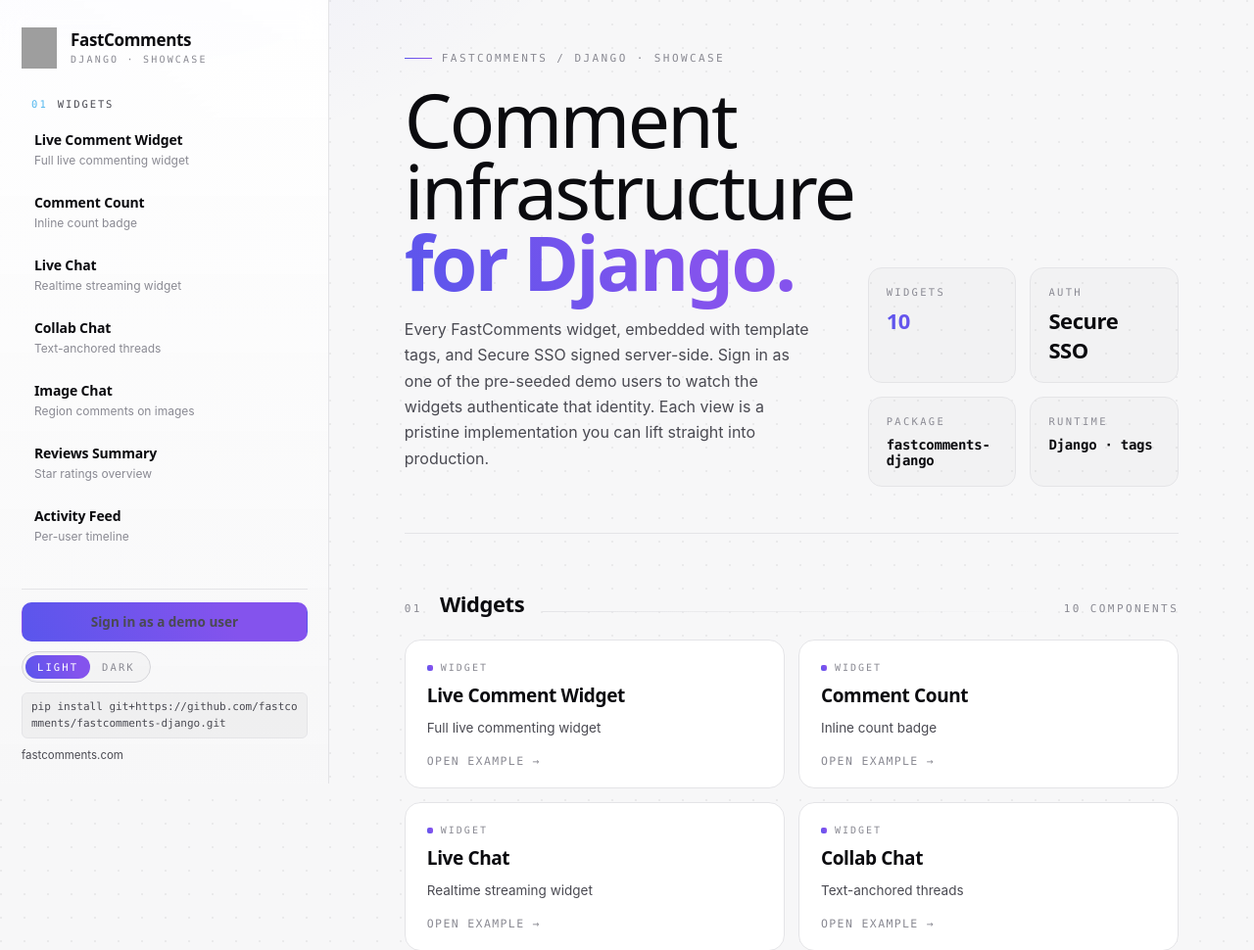
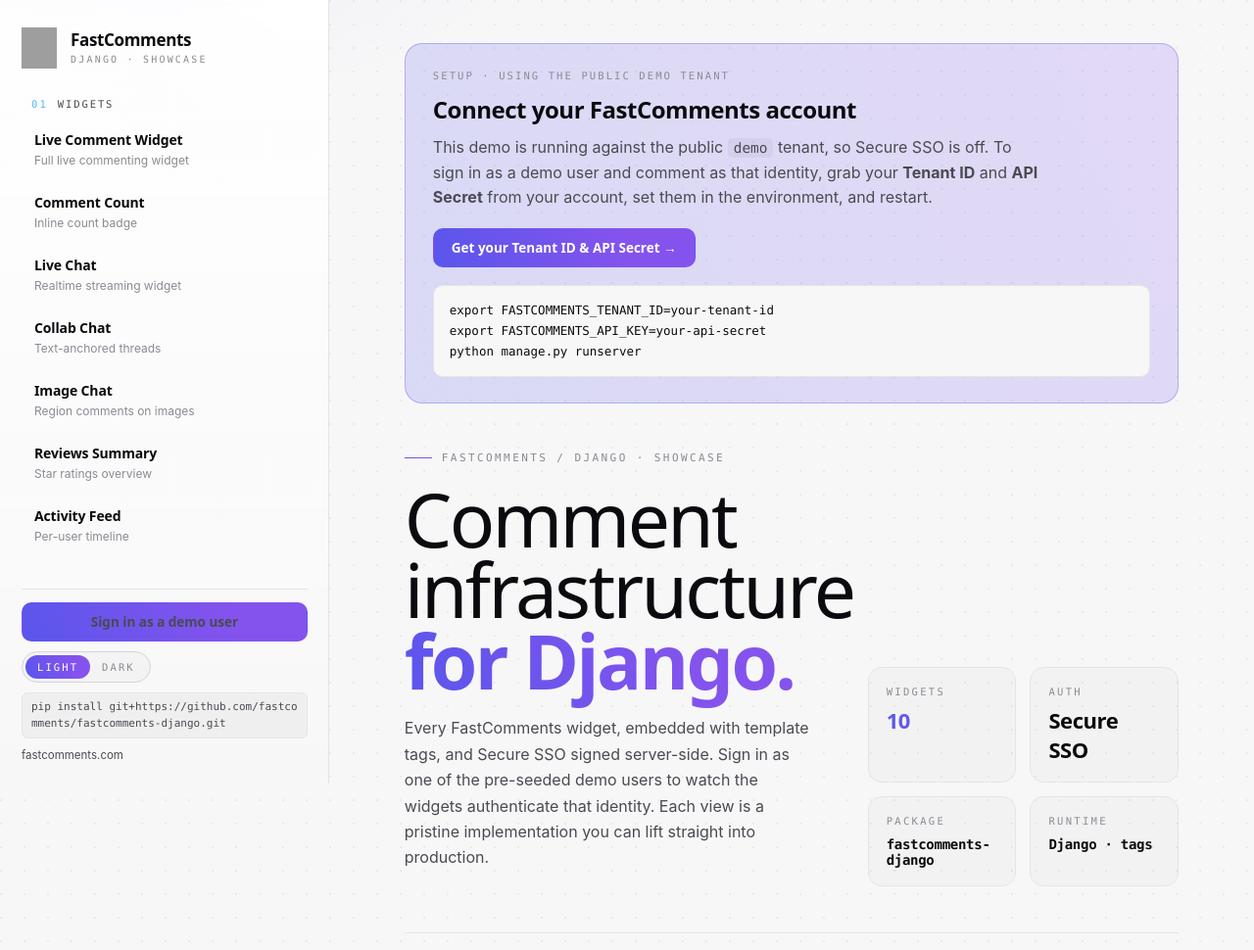
Before and after one commit to FastComments/fastcomments-django, a Django app: page / in a window 1280 px wide. Shown: the top 970 px of the page at 98% size. Run offline with Django 4.2, Linux system fonts and the light colour scheme; parts of the project's set-up code (start-up, migrations or seed data) failed here and were passed over; some web fonts are replaced; grey boxes are pictures that could not be loaded.

Commit message:
Show a setup notice when the demo isn't configured
When no real Tenant ID + API Secret are set (running on the public demo tenant),
show a 'Connect your FastComments account' card linking to
fastcomments.com/auth/my-account/api-secret with the env vars to set, instead of
silently falling back with SSO off. Sign-in prompts are gated on being configured.

```diff
--- a/example/demo/views.py
+++ b/example/demo/views.py
@@ -9,6 +9,8 @@
 from django.contrib.auth import get_user_model, login, logout
 from django.http import Http404, HttpRequest, HttpResponse
 from django.shortcuts import redirect, render
+
+from fastcomments_django import conf as fc_conf
 
 from .demo_users import BY_USERNAME, DEMO_USERS
 from .sso import ensure_demo_users
@@ -109,8 +111,17 @@
 
 
 def base_context(request: HttpRequest, current_key: str) -> dict[str, Any]:
+    fc = fc_conf.get_config()
+    # "Configured" = a real tenant + API secret (needed for Secure SSO). Without
+    # them the demo falls back to the public "demo" tenant, so we prompt for setup.
+    configured = bool(fc["API_KEY"]) and fc["TENANT_ID"] != "demo"
     profile = BY_USERNAME.get(request.user.username) if request.user.is_authenticated else None
-    return {"nav_groups": NAV_GROUPS, "current_key": current_key, "fc_user": profile}
+    return {
+        "nav_groups": NAV_GROUPS,
+        "current_key": current_key,
+        "fc_user": profile,
+        "configured": configured,
+    }
 
 
 def home(request: HttpRequest) -> HttpResponse:
--- a/example/templates/base.html
+++ b/example/templates/base.html
@@ -160,6 +160,13 @@
 .fc-usercard button { width: 100%; justify-content: center; }
 .fc-banner { display: flex; align-items: center; justify-content: space-between; gap: 16px; padding: 14px 18px; border: 1px solid rgba(83,86,236,0.35); border-radius: 12px; background: var(--fc-gradient-soft); }
 .fc-banner__text { font-size: 13.5px; color: var(--fc-ink-dim); }
+.fc-setup { border: 1px solid rgba(83,86,236,0.35); border-radius: 18px; background: var(--fc-gradient-soft); padding: 26px 28px; margin-bottom: 40px; }
+.fc-setup__eyebrow { font-family: var(--fc-mono); font-size: 10.5px; text-transform: uppercase; letter-spacing: 0.2em; color: var(--fc-ink-mute); margin-bottom: 12px; }
+.fc-setup__title { font-family: var(--fc-display); font-weight: 700; font-size: 24px; letter-spacing: -0.02em; margin: 0 0 10px; color: var(--fc-ink); }
+.fc-setup__body { color: var(--fc-ink-dim); line-height: 1.6; max-width: 62ch; margin: 0; }
+.fc-setup__body code { font-family: var(--fc-mono); background: var(--fc-subtle); padding: 2px 6px; border-radius: 5px; font-size: 0.9em; }
+.fc-setup__cta { margin: 18px 0 0; }
+.fc-setup__code { font-family: var(--fc-mono); font-size: 12.5px; line-height: 1.7; background: var(--fc-bg); border: 1px solid var(--fc-border); border-radius: 10px; padding: 14px 16px; margin: 18px 0 0; overflow-x: auto; color: var(--fc-ink); white-space: pre; }
 @media (max-width: 820px) {
   .fc-shell { grid-template-columns: 1fr; }
   .fc-rail { position: relative; height: auto; box-shadow: inset 0 -1px 0 0 var(--fc-border); }
@@ -217,6 +224,23 @@
     </aside>
 
     <main class="fc-stage">
+        {% if not configured %}
+        <div class="fc-setup">
+            <div class="fc-setup__eyebrow">Setup · using the public demo tenant</div>
+            <h2 class="fc-setup__title">Connect your FastComments account</h2>
+            <p class="fc-setup__body">
+                This demo is running against the public <code>demo</code> tenant, so Secure SSO is off.
+                To sign in as a demo user and comment as that identity, grab your <strong>Tenant ID</strong>
+                and <strong>API Secret</strong> from your account, set them in the environment, and restart.
+            </p>
+            <p class="fc-setup__cta">
+                <a class="fc-btn fc-btn--primary" href="https://fastcomments.com/auth/my-account/api-secret" target="_blank" rel="noopener">Get your Tenant ID &amp; API Secret →</a>
+            </p>
+            <pre class="fc-setup__code">export FASTCOMMENTS_TENANT_ID=your-tenant-id
+export FASTCOMMENTS_API_KEY=your-api-secret
+python manage.py runserver</pre>
+        </div>
+        {% endif %}
         {% block stage %}{% endblock %}
     </main>
 </div>
--- a/example/templates/widget.html
+++ b/example/templates/widget.html
@@ -15,7 +15,7 @@
         </div>
     </header>
 
-    {% if w.sso and not user.is_authenticated %}
+    {% if w.sso and configured and not user.is_authenticated %}
     <div class="fc-banner">
         <span class="fc-banner__text">You are browsing anonymously. Sign in as a demo user to comment as that identity via Secure SSO.</span>
         <a class="fc-btn fc-btn--primary" href="{% url 'login' %}">Sign in</a>
```
